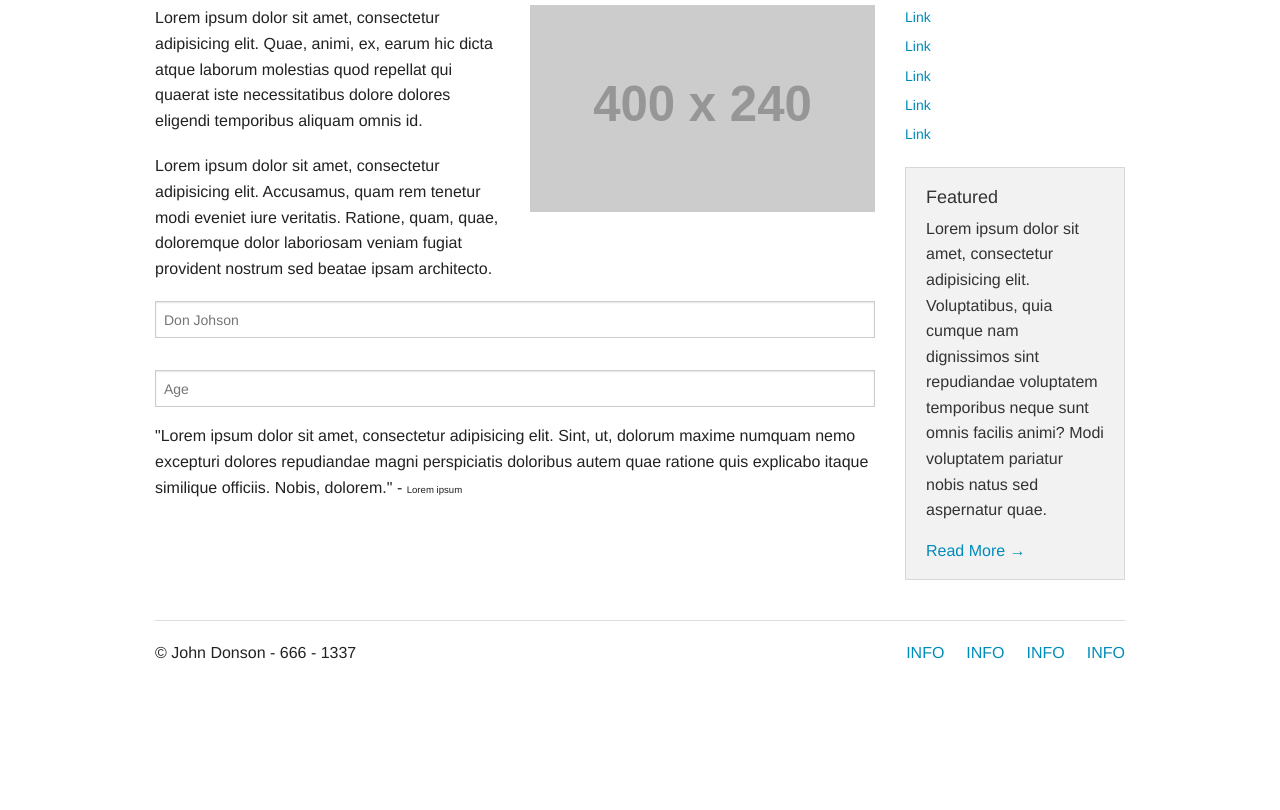
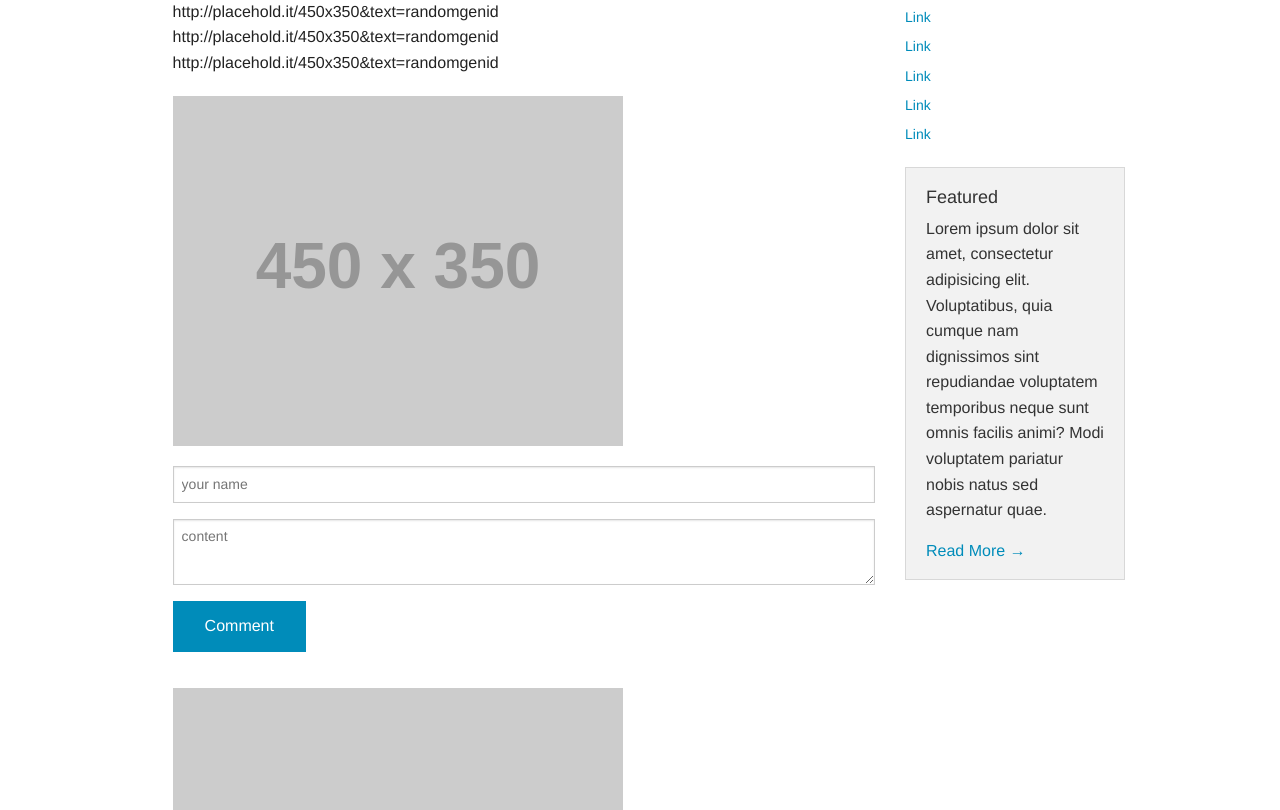
Before and after one commit to Divinare/bearded-ninja, a website: page app/index.html in a window 1280 px wide. Shown: the part 159-969 px from the top of the page. Before the commit the page ends 844 px from the top, so only its background shows below. Drawn offline with nearby package versions, Linux system fonts and the light colour scheme; some packages are replaced by stand-ins of ours; files that its build step writes are made by us from their sources; placeholder pictures from the web are drawn by us.

Commit message:
EtusivusaatoaJaHajoilua

```diff
--- a/app/index.html
+++ b/app/index.html
@@ -44,7 +44,7 @@
 
           <!-- Right Nav Section -->
           <ul class="right">
-            <li class="active"><a href="#">Ladder</a></li>
+            <li class="active"><a href="/#/ladder">Ladder</a></li>
             <li class="has-dropdown">
               <a href="#">More</a>
               <ul class="dropdown">
--- a/app/scripts/app.js
+++ b/app/scripts/app.js
@@ -17,6 +17,10 @@ angular
         templateUrl: 'views/game.html',
         controller: 'MainCtrl'
       })
+        .when('/ladder', {
+        templateUrl: 'views/ladder.html',
+        controller: 'MainCtrl'
+      })
       .otherwise({
         redirectTo: '/'
       });
--- a/app/scripts/controllers/main.js
+++ b/app/scripts/controllers/main.js
@@ -1,6 +1,7 @@
 'use strict';
 
 var app = angular.module('beardedNinjaApp');
+
 app.controller('MainCtrl', function ($scope) {
     $scope.awesomeThings = [
       'HTML5 Boilerplate',
@@ -8,4 +9,10 @@ app.controller('MainCtrl', function ($scope) {
       'Karma'
     ];
 
+    $scope.urls = [
+      {name: "http://placehold.it/450x350&text=randomgenid"},
+      {name: "http://placehold.it/450x350&text=randomgenid"},
+      {name: "http://placehold.it/450x350&text=randomgenid"}
+    ];
+
 });
--- a/app/views/main.html
+++ b/app/views/main.html
@@ -5,24 +5,45 @@
     <!-- Main Blog Content -->
     <hr>
     <div class="large-9 columns" role="content">
+      <h1>Image upload</h1>
+
+  <ul ng-controller="MainCtrl">
+    <div class="repeat" ng-repeat="url in urls">
+       {{ url.name }}
+    </div>
+  </ul>
+
+  <ul>
+  <p><img src="http://placehold.it/450x350&text=randomgenid"></p>
+
+        <form role="form">
+        <div class="form-group">
+          <input class="form-control" type="text" ng-model="blog.user" placeholder="your name"></input>
+        </div>
+        <div class="form-group">
+          <textarea class="form-control" rows="3" ng-model="blog.body" placeholder="content"></textarea>
+        </div>
+        <button>Comment</button>
+
+
+      </form>
+
+
+
+  <p><img src="http://placehold.it/450x350&text=randomgenid"></p>
+
+  <p><img src="http://placehold.it/450x350&text=randomgenid"></p>
+
+  <ul>
+
+
 
 
 
       <article>
-        <h3>Hello world, welcome </h3>
-        <h6>Written by <a href="#">Don Johnson</a> on August 12, 666.</h6>
 
-        <div class="row">
-          <div class="large-6 columns">
-            <p>Lorem ipsum dolor sit amet, consectetur adipisicing elit. Quae, animi, ex, earum hic dicta atque laborum molestias quod repellat qui quaerat iste necessitatibus dolore dolores eligendi temporibus aliquam omnis id.</p>
-            <p>Lorem ipsum dolor sit amet, consectetur adipisicing elit. Accusamus, quam rem tenetur modi eveniet iure veritatis. Ratione, quam, quae, doloremque dolor laboriosam veniam fugiat provident nostrum sed beatae ipsam architecto.</p>
-          </div>
-          <div class="large-6 columns">
-            <img src="http://placehold.it/400x240&amp;text=[img]">
-          </div>
-        </div>
-
-        <form action="">
+    <img src="http://placehold.it/400x240&amp;text=[img]">
+    <form action="">
       <input type="text" ng-model="user.name" placeholder="Don Johson"><br>
       <input type="number" ng-model="user.age" name="age" min="9" max="99" placeholder="Age">
     </form>
```
